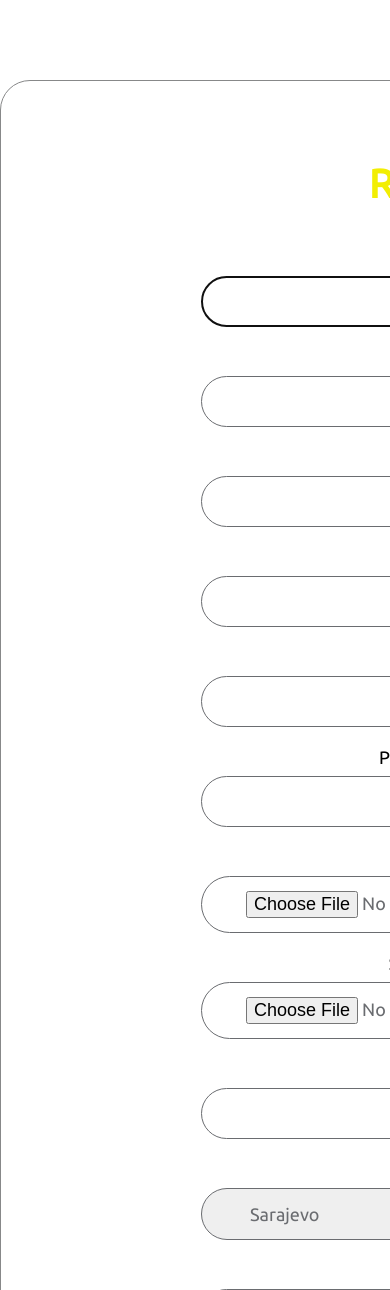
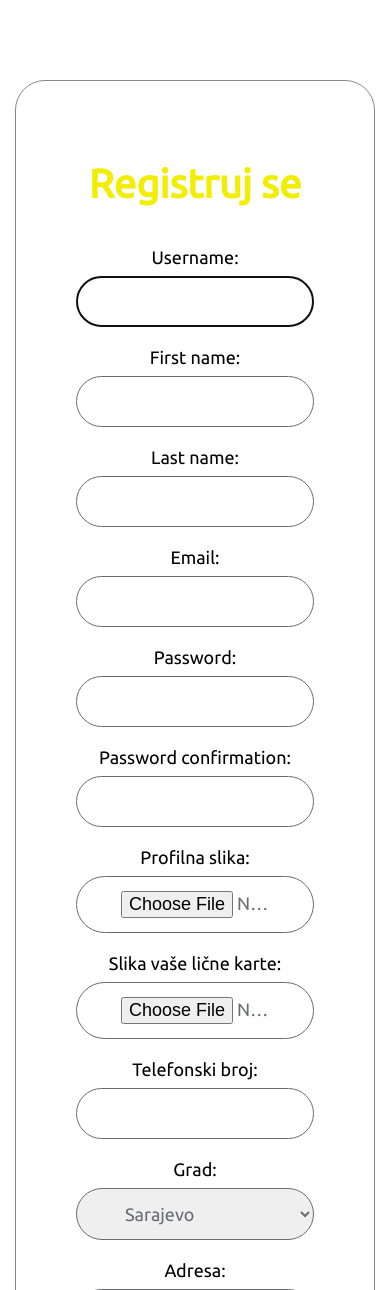
Before and after one commit to VedadGastan/Hakaton-2023, a Django app: page /register/ in a window 390 px wide; the page is wider, and only the part inside the window is pictured. Shown: the part 120-1410 px from the top of that part. Run offline with Django 4.2, Linux system fonts and the light colour scheme; some libraries are stand-ins or nearby versions.

Commit message:
mobile gotov
POVUCI ME!

```diff
--- a/SubHazProject/static/scss/styles.css
+++ b/SubHazProject/static/scss/styles.css
@@ -1,4 +1,4 @@
-/*# sourceMappingURL=styles.css.map */
+
 * {
   margin: 0;
   padding: 0;
@@ -1206,9 +1206,7 @@ textarea {
 }
 
 .fade {
-  -webkit-animation-name: fade;
   animation-name: fade;
-  -webkit-animation-duration: 1.5s;
   animation-duration: 1.5s;
 }
 
@@ -1879,7 +1877,8 @@ textarea {
     padding-top: 100px;
   }
   .element-2 {
-    min-width: 950px;
+    min-width: 360px;
+    padding-inline: 60px !important;
   }
   .banner {
     height: 90vh;
@@ -2240,7 +2239,7 @@ textarea {
     grid-template-columns: repeat(2, 1fr);
   }
 }
-@media screen and (max-width: 550px) {
+@media screen and (max-width: 768px) {
   .banner {
     height: 90vh;
   }
@@ -2252,7 +2251,6 @@ textarea {
     flex-direction: column;
     margin-inline: 0px;
     margin-block: 8px;
-    width: -webkit-fit-content;
     width: -moz-fit-content;
     width: fit-content;
   }
@@ -2278,7 +2276,7 @@ textarea {
     grid-template-columns: repeat(1, 1fr);
   }
   .login .element-2 {
-    min-width: 550px;
+    max-width: 768px;
   }
   .login .element-2 .form input {
     border: 1px solid #6a6c70;
@@ -2286,7 +2284,6 @@ textarea {
     font-size: 12px;
     padding: 14px 44px;
     color: #6a6c70;
-    width: 100%;
   }
   .login .element-2 #submit {
     padding: 15px 35px;
--- a/SubHazProject/static/scss/styles.scss
+++ b/SubHazProject/static/scss/styles.scss
@@ -1811,7 +1811,9 @@ textarea {
 		padding-top: 100px;
 	}
 	.element-2 {
-		min-width: 950px;
+		min-width: 360px;
+		padding-inline: 60px !important;
+
 	}
 	.banner {
 		height: 90vh;
@@ -1827,6 +1829,7 @@ textarea {
 			width: 50%;
 		}
 	}
+
 }
 @media screen and (max-width: 1000px) {
 	.search_main {
@@ -2208,7 +2211,7 @@ textarea {
 		}
 	}
 }
-@media screen and (max-width: 550px) {
+@media screen and (max-width: 768px) {
 	.banner {
 		height: 90vh;
 	}
@@ -2253,14 +2256,13 @@ textarea {
 	}
 	.login {
 		.element-2 {
-			min-width: 550px;
+			max-width: 768px;
 			.form input {
 				border: 1px solid #6a6c70;
 				border-radius: 30px;
 				font-size: 12px;
 				padding: 14px 44px;
 				color: #6a6c70;
-				width: 100%;
 			  }
 			  #submit {
 				padding: 15px 35px;
```
Also changed, not shown: 1 other file.
